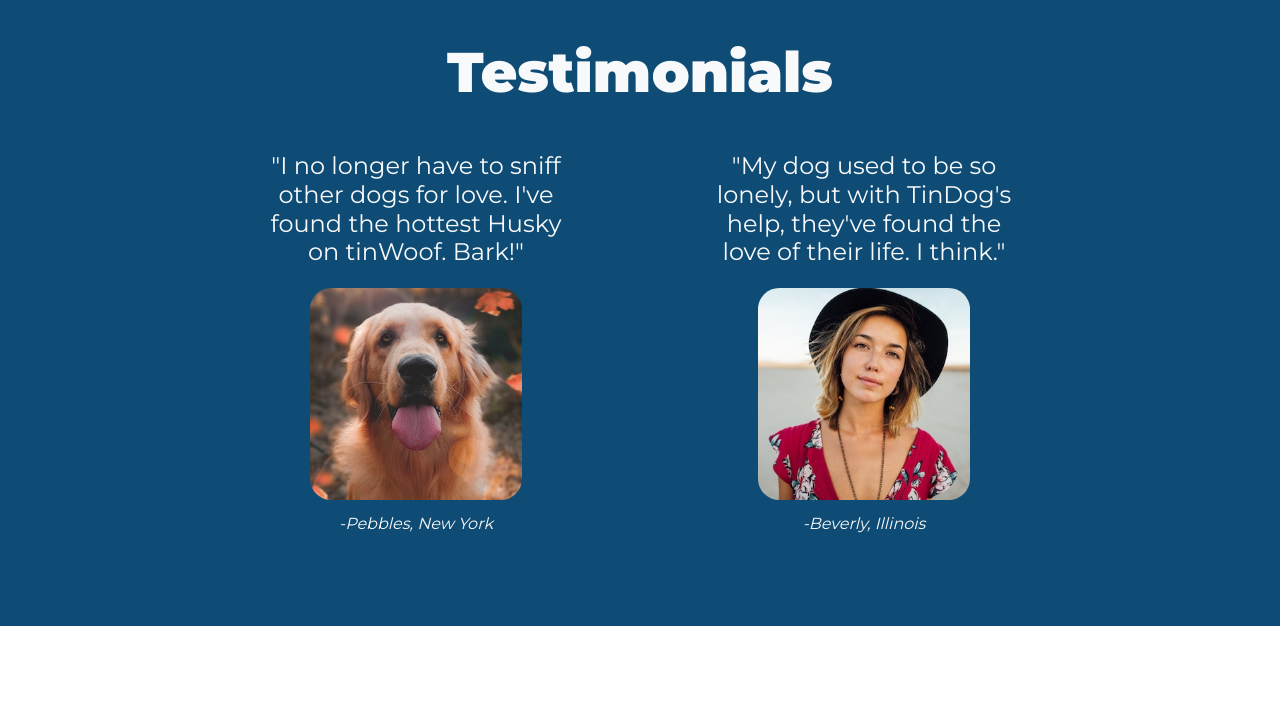
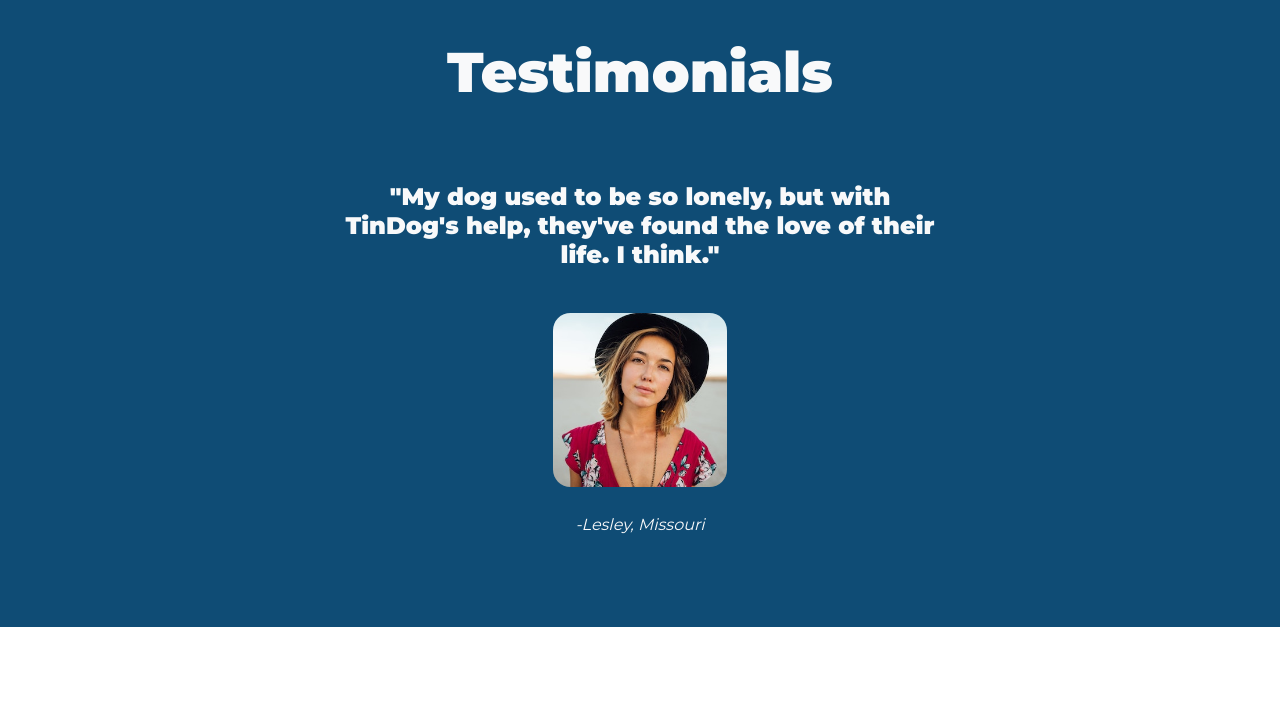
Before and after one commit to christiantroyandrada/tinwoof, a plain HTML site: page index.html in a window 1280 px wide. Shown: the part 1220-1933 px from the top of the page. Drawn offline with nearby package versions, Linux system fonts and the light colour scheme.

Commit message:
Added carousel on the testimonial section

```diff
--- a/css/styles.css
+++ b/css/styles.css
@@ -80,15 +80,19 @@ span.features-img:hover {
 
 .testimonial-img{
     display: block;
-    width: 50%;
+    width: 20%;
+    height: 20%;
     margin: 0 auto 3%;
     border-radius: 10%;
 }
 .testimonial-text{
     font-size: 1.5rem;
+    font-weight: bold;
     width: 70%;
     margin: 7% auto 5%;
 }
+
+
 
 /* Press Section */
 .press-heading{
--- a/index.html
+++ b/index.html
@@ -101,15 +101,25 @@
     <div class="container-fluid">
       <div class="row">
         <h1 class="mt-n4">Testimonials</h1>
-        <div class="col-lg-6 col-sm-12">
-          <h2 class="testimonial-text">"I no longer have to sniff other dogs for love. I've found the hottest Husky on tinWoof. Bark!"</h2>
-          <img class="testimonial-img img-fluid" src="images/dog-img.jpg" alt="dog-profile">
-          <em>-Pebbles, New York</em>
-        </div>
-        <div class="col-lg-6 col-sm-12">
-          <h2 class="testimonial-text">"My dog used to be so lonely, but with TinDog's help, they've found the love of their life. I think."</h2>
-          <img class="testimonial-img img-fluid" src="images/lady-img.jpg" alt="lady-profile">
-          <em>-Beverly, Illinois</em>
+        <div id="carouselExampleCaptions" class="carousel slide" data-bs-ride="carousel">
+          <div class="carousel-inner">
+              <div class="carousel-item active" data-bs-interval="3000">
+                  <h5 class="testimonial-text">"I no longer have to sniff other dogs for love. I've found the hottest Husky on tinWoof. Bark!"</h5>
+                  <img class="testimonial-img img-fluid" src="images/dog-img.jpg" alt="dog-profile">
+                  <em>-Pebbles, New York</em>
+              </div>
+              <div class="carousel-item" data-bs-interval="3000">
+                  <h5 class="testimonial-text">"My dog used to be so lonely, but with TinDog's help, they've found the love of their life. I think."</h5>
+                  <img class="testimonial-img img-fluid" src="images/lady-img.jpg" alt="lady-profile">
+                  <em>-Lesley, Missouri</em>
+              </div>
+              <div class="carousel-item" data-bs-interval="3000">
+                <h5 class="testimonial-text">"Been through a lot of dog dating sites, and I can say this is the dating platform for me! Woof!"</h5>
+                <img class="testimonial-img img-fluid" src="images/chihuahua-img.jpg" alt="dog2-profile">
+                <em>-Sprinkles, Cincinnati</em>
+              </div>
+            </div>
+          </div>
         </div>
       </div>
     </div>
```
Also changed, not shown: images/chihuahua-img.jpg (added).
